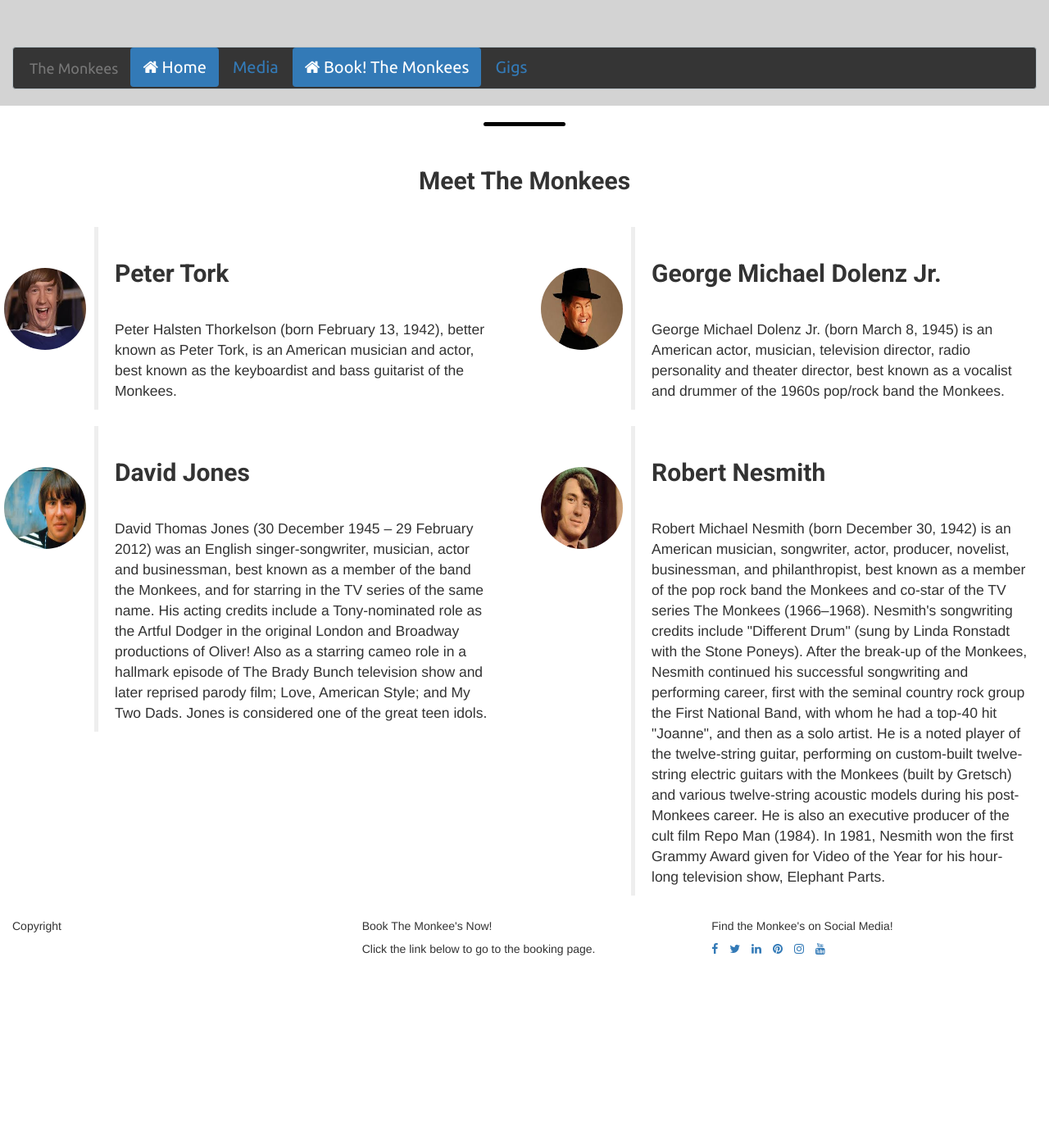
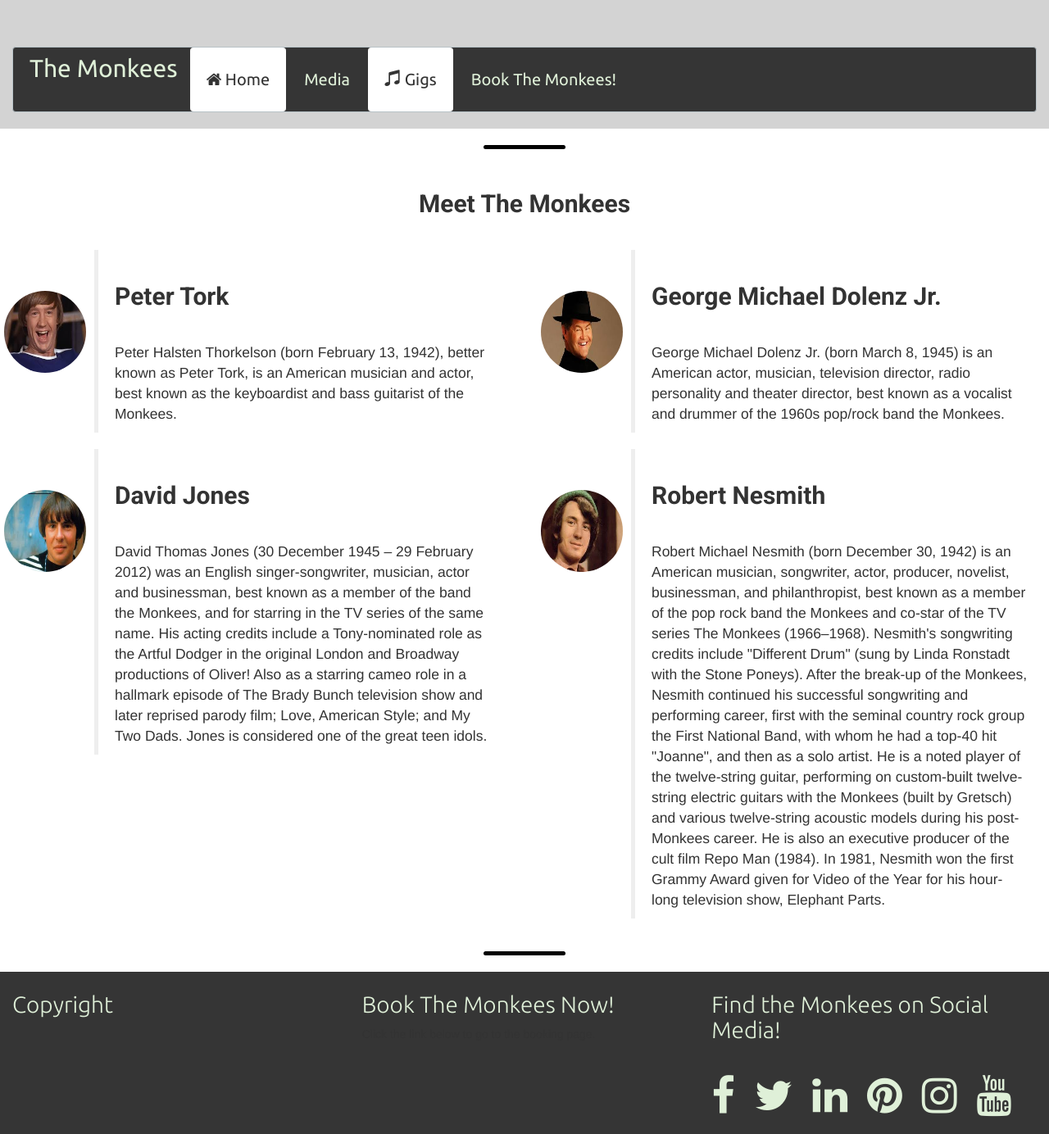
Before and after one commit to Code-Institute-Submissions/Milestone-MonkeesBand-Project, a plain HTML site: page index.html in a window 1280 px wide. Shown: the part 468-1852 px from the top of the page at 82% size. Before the commit the page ends 1646 px from the top, so only its background shows below. Drawn offline with nearby package versions, Linux system fonts and the light colour scheme.

Commit message:
added footer styles

```diff
--- a/assets/style/style.css
+++ b/assets/style/style.css
@@ -9,6 +9,10 @@
 
 .bg-color-header {
     background: #D3D3D3;
+}
+
+.bg-color-footer {
+    background-color: #353535;
 }
 
 /*--------------------------------------Header-------------*/
@@ -47,12 +51,27 @@
 
 }
 
+.nav li a {
+    position: relative;
+    display: block;
+    padding: 25px 20px;
+}
 
+a {
+    color: #dff0d8;
+    text-decoration: none;
+}
 
-.nav-style {
+.nav-pills>li.active>a, .nav-pills>li.active>a:focus, .nav-pills>li.active>a:hover {
+    color: #333;
+    background-color: #fff;
+}
 
-    text-align: center;
-
+.navbar-brand {
+    font-size: 30px;
+}
+.navbar-default .navbar-brand {
+    color: #dff0d8;
 }
 
 
@@ -97,6 +116,18 @@ h1  {
     padding-right: 20px;
 }
 
-.dj-image {
 
+/*-------------------------------Footer------*/
+
+.social-links {
+    font-size: 50px;
+    padding-top: 20px;
 }
+
+.general-sub {
+    color: #dff0d8;
+    padding-top: 15px;
+    font-family: "Ubuntu", sans-serif;
+    font-weight: 300;
+    font-size: 2em;
+}
--- a/index.html
+++ b/index.html
@@ -48,11 +48,11 @@
 
                     <!-- Collect the nav links, forms, and other content for toggling -->
                     <div class="collapse navbar-collapse" id="bs-example-navbar-collapse-1">
-                        <ul class="nav nav-pills">
+                        <ul class="nav nav-pills nav-style">
                             <li class=" text-center active"><a href="#"><i class="fa fa-home" aria-hidden="true"></i> Home <span class="sr-only">(current)</span></a></li>
                             <li class=""><a href="#">Media</a></li>
-                             <li class=" text-center active"><a href="#"><i class="fa fa-home" aria-hidden="true"></i> Book! <span class="sr-only">(current)</span>The Monkees</a></li>
-                            <li class=""><a href="#">Gigs</a></li>
+                             <li class=" text-center active"><a href="#"><i class="glyphicon glyphicon-music" aria-hidden="true"></i> <span class="sr-only">(current)</span>Gigs</a></li>
+                            <li class=""><a href="#">Book The Monkees!</a></li>
 
 
                         </ul>
@@ -65,6 +65,7 @@
         </nav>
 
     </header>
+
     <hr class="block-break">
 
     <section>
@@ -147,7 +148,10 @@
             </div>
         </div>
     </section>
-    <footer class="container-fluid">
+
+    <hr class="block-break">
+
+    <footer class="container-fluid bg-color-footer">
         <div>
             <div id="footer-details" class="row">
                 <div class="col-sm-4">
@@ -157,14 +161,14 @@
                     </p>
                 </div>
                 <div class="col-sm-4">
-                    <h5 class="uppercase general-sub">Book The Monkee's Now!</h5>
+                    <h5 class="uppercase general-sub">Book The Monkees Now!</h5>
                     <p class="inline-block">
                         Click the link below to go to the booking page.
                         <a href="#" target="_blank" class=""><i class="" aria-hidden="true"></i></a>
                     </p>
                 </div>
                 <div class="col-sm-4">
-                    <h5 class="uppercase general-sub">Find the Monkee's on Social Media!</h5>
+                    <h5 class="general-sub">Find the Monkees on Social Media!</h5>
                     <ul class="list-inline social-links">
                         <li><a target="_blank" href="#"><i class=" fa fa-facebook"></i></a></li>
                         <li><a target="_blank" href="#"><i class=" fa fa-twitter"></i></a></li>
```
